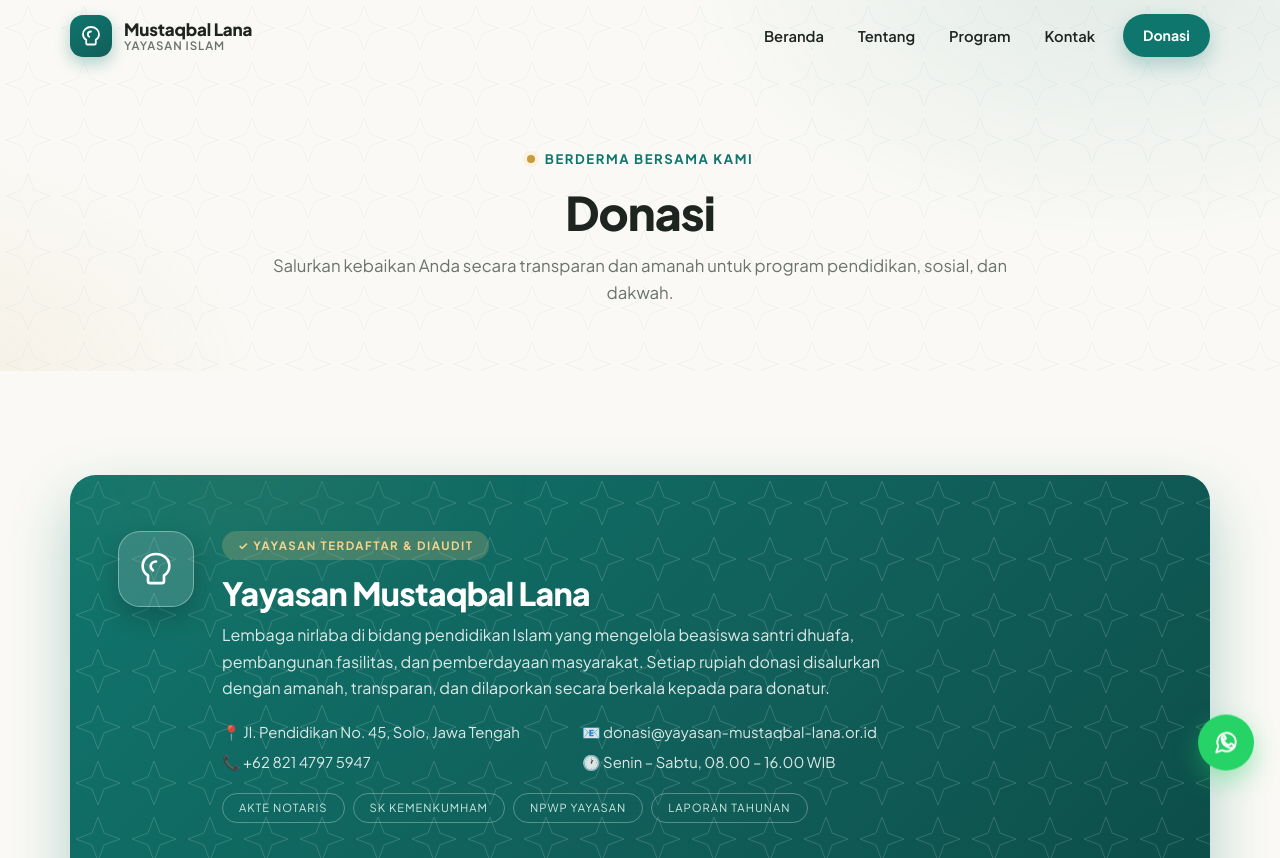
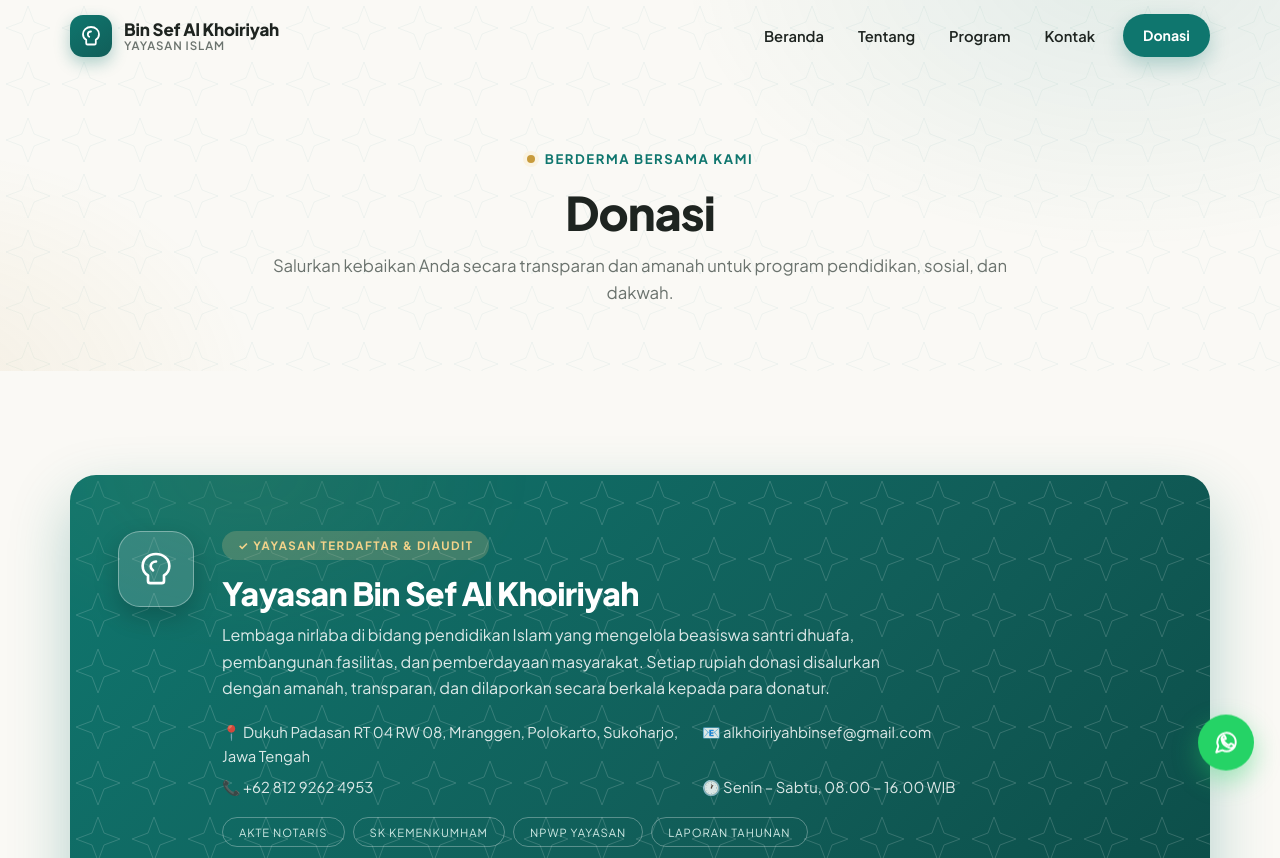
Before and after one commit to azzamamry-lab/YayasanMustLana, a website: page public/donasi.html in a window 1280 px wide. Shown: the top 858 px of the page. Drawn offline with Linux system fonts and the light colour scheme.

Commit message:
Update donasi.html

```diff
--- a/public/donasi.html
+++ b/public/donasi.html
@@ -3,7 +3,7 @@
 <head>
   <meta charset="UTF-8" />
   <meta name="viewport" content="width=device-width, initial-scale=1.0" />
-  <title>Donasi — Yayasan Islam Mustaqbal Lana</title>
+  <title>Donasi — Yayasan Islam Bin Sef Al Khoiriyah</title>
 
   <!-- Fonts -->
   <link rel="preconnect" href="https://fonts.googleapis.com" />
@@ -28,7 +28,7 @@
           </svg>
         </span>
         <span class="brand-text">
-          <strong>Mustaqbal Lana</strong>
+          <strong>Bin Sef Al Khoiriyah</strong>
           <small>Yayasan Islam</small>
         </span>
       </a>
@@ -72,7 +72,7 @@
             </div>
             <div class="donasi__profile-info">
               <span class="donasi__profile-tag">✓ Yayasan Terdaftar &amp; Diaudit</span>
-              <h2 class="donasi__profile-name">Yayasan Mustaqbal Lana</h2>
+              <h2 class="donasi__profile-name">Yayasan Bin Sef Al Khoiriyah</h2>
               <p class="donasi__profile-desc">
                 Lembaga nirlaba di bidang pendidikan Islam yang mengelola beasiswa
                 santri dhuafa, pembangunan fasilitas, dan pemberdayaan masyarakat.
@@ -80,9 +80,9 @@
                 dilaporkan secara berkala kepada para donatur.
               </p>
               <ul class="donasi__profile-meta">
-                <li>📍 Jl. Pendidikan No. 45, Solo, Jawa Tengah</li>
-                <li>📧 donasi@yayasan-mustaqbal-lana.or.id</li>
-                <li>📞 +62 821 4797 5947</li>
+                <li>📍 Dukuh Padasan RT 04 RW 08, Mranggen, Polokarto, Sukoharjo, Jawa Tengah</li>
+                <li>📧 alkhoiriyahbinsef@gmail.com</li>
+                <li>📞 +62 812 9262 4953</li>
                 <li>🕐 Senin – Sabtu, 08.00 – 16.00 WIB</li>
               </ul>
               <div class="donasi__profile-legal">
@@ -222,7 +222,7 @@
                 <button type="button" class="donasi__copy" data-copy="002301005566789">Salin</button>
               </div>
               <p class="donasi__method-note">
-                a.n. <strong>Yayasan Mustaqbal Lana</strong>. Setelah transfer,
+                a.n. <strong>Yayasan Bin Sef Al Khoiriyah</strong>. Setelah transfer,
                 konfirmasi via WhatsApp agar donasi Anda segera tercatat.
               </p>
             </div>
```
